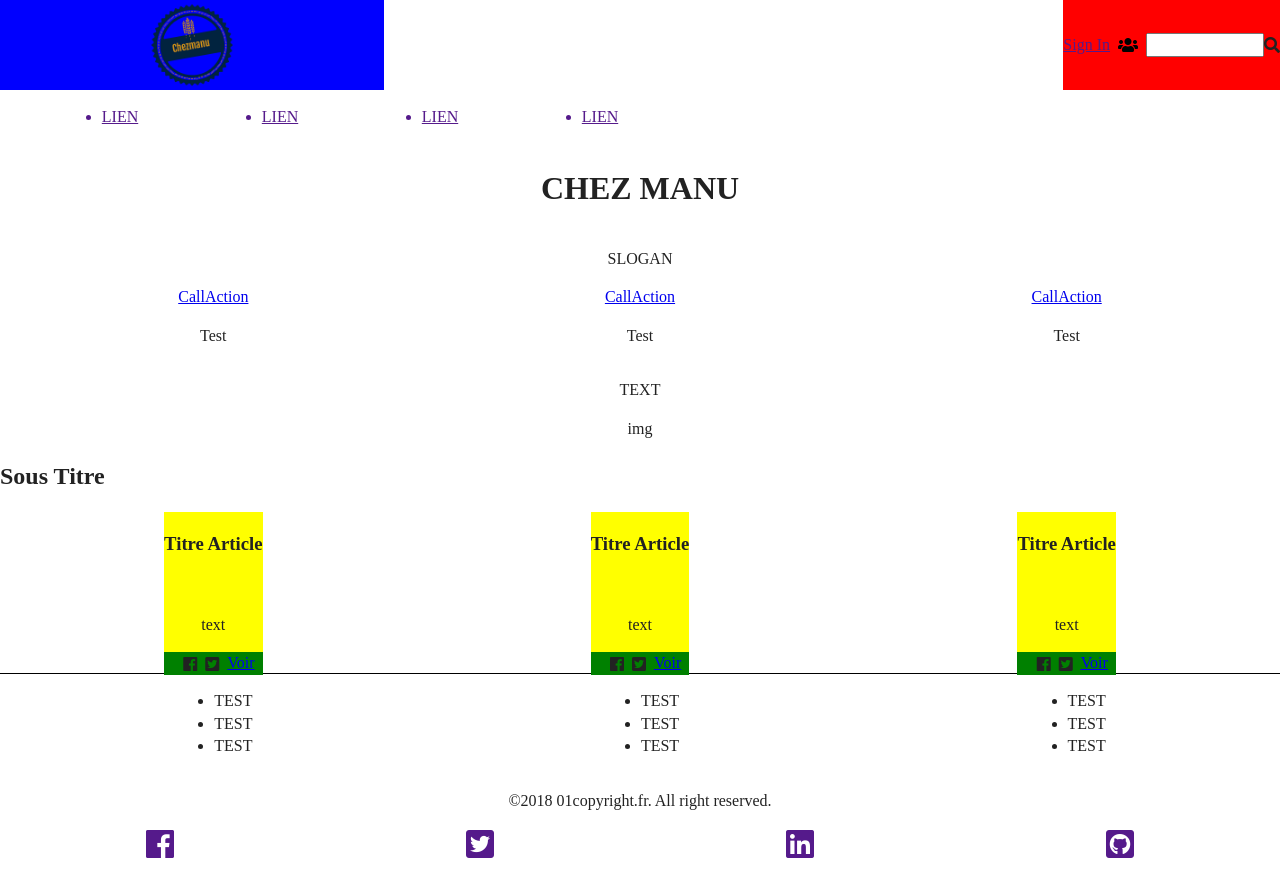
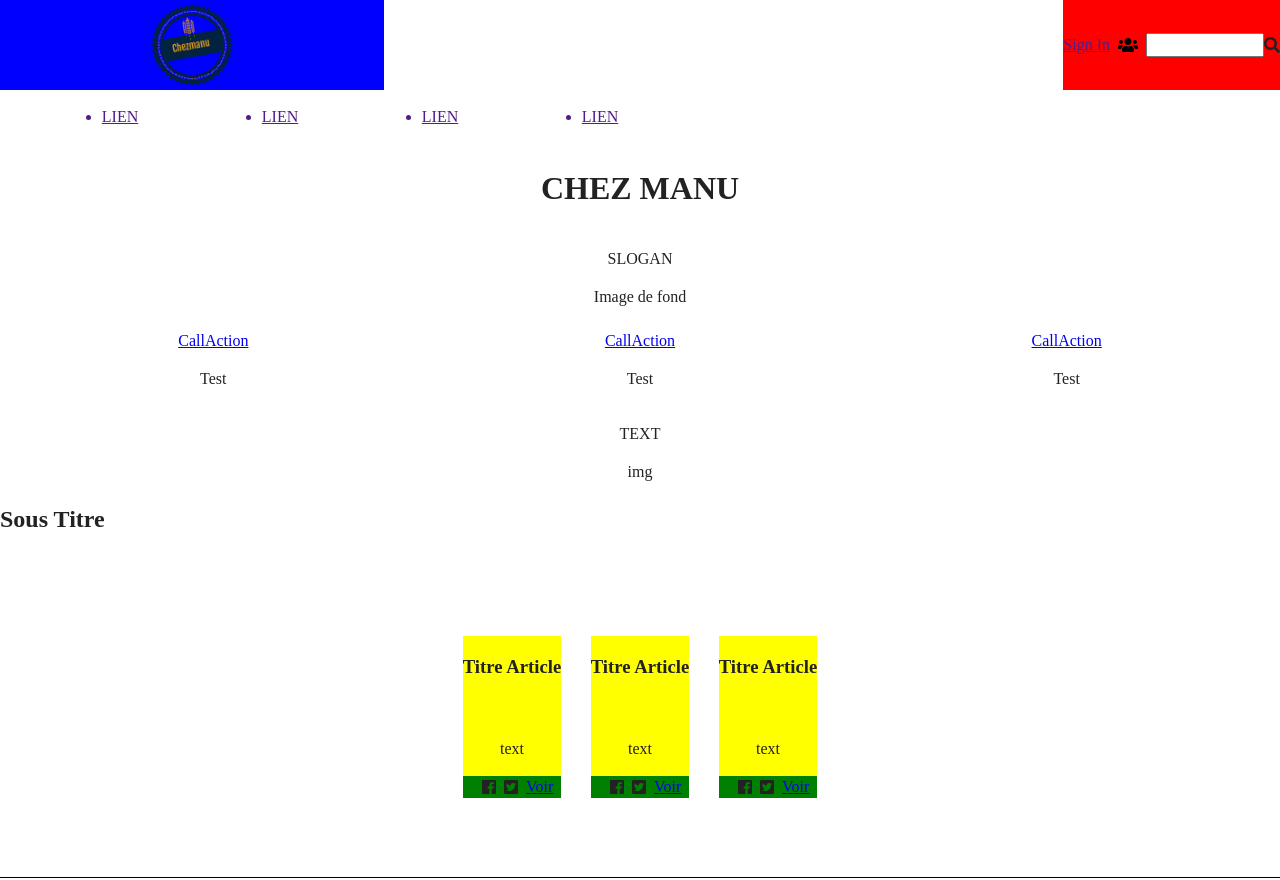
Before and after one commit to Nass9696/ChezManu, a plain HTML site: page index.html in a window 1280 px wide. Shown: the top 880 px of the page. Drawn offline with nearby package versions, Linux system fonts and the light colour scheme.

Commit message:
Add ResponsiveDesktop

```diff
--- a/css/main.css
+++ b/css/main.css
@@ -98,6 +98,9 @@ textarea {
    ========================================================================== */
 
 /************************GENERAL RULES*******************/
+header {
+  height: 15em;
+}
 footer {
   border-top: 1px solid black;
 }
@@ -240,6 +243,7 @@ article {
 
 /**************************TABLET***************************/
 @media screen and (min-width: 500px){
+/**************************BAR FIXED***************************/
 .IconMobile {
   display: none;
 }
@@ -247,6 +251,8 @@ article {
 .FormBarFixed {
   display: flex;
 }
+/**************************BAR FIXED***************************/
+
 /***********************HEADER TABLET*********************/
 .NavHeader {
   display: flex;
@@ -275,13 +281,43 @@ article {
 /**************************TABLET***************************/
 
 /**************************DESKTOP***************************/
-@media screen and (min-width: 1200px){
+@media screen and (min-width: 1199px){
+
+/***********************GENERAL RULES*********************/
+/***********************GENERAL RULES*********************/
+/***********************BAR FIXED DESKTOP*********************/
 .IconMobile {
     display: none;
   }
-.SearchBar {
+  .SearchBar {
+    display: flex;
+  }
+/***********************BAR FIXED DESKTOP*********************/
+
+/***********************HEADER DESKTOP*********************/
+/***********************HEADER DESKTOP********************/
+
+/***********************MAIN DESKTOP*********************/
+.BlockMainArticle{
   display: flex;
-  }
+  flex-direction: row;
+  justify-content: center;
+}
+.MainArticle {
+  height: 20em;
+  width: 30%;
+  align-content: space-around;
+  flex-wrap: wrap;
+  align-items: center;
+}
+/***********************MAIN DESKTOP*********************/
+
+/***********************FOOTER DESKTOP*********************/
+.NavFooter {
+  display: none;
+}
+/***********************FOOTER DESKTOP*********************/
+
 }
 /**************************DESKTOP***************************/
 
--- a/index.html
+++ b/index.html
@@ -50,7 +50,7 @@
   <section class = "PrincipalTitle column">
     <h1>CHEZ MANU</h1>
     <p>SLOGAN</p>
-    <!--Image de Fond-->
+    <img src="" alt="">Image de fond</img>
   </section>
 </header>
 <!--~~~~~~~~~~~~~~~~~~~~~~~~~~~~~~END HEADER~~~~~~~~~~~~~~~~~~~~~~~~~~~~~~~~~-->
@@ -76,8 +76,8 @@
     <p>TEXT</p>
     <img src="img/" alt="">img</img>
   </section>
-  <section>
-    <h2>Sous Titre</h2>
+  <h2>Sous Titre</h2>
+  <section class = "BlockMainArticle">
     <!--START DIV ARTICLES-->
     <div class = "MainArticle column spaceAround alignC">
     <!--START ARTICLES-->
```
